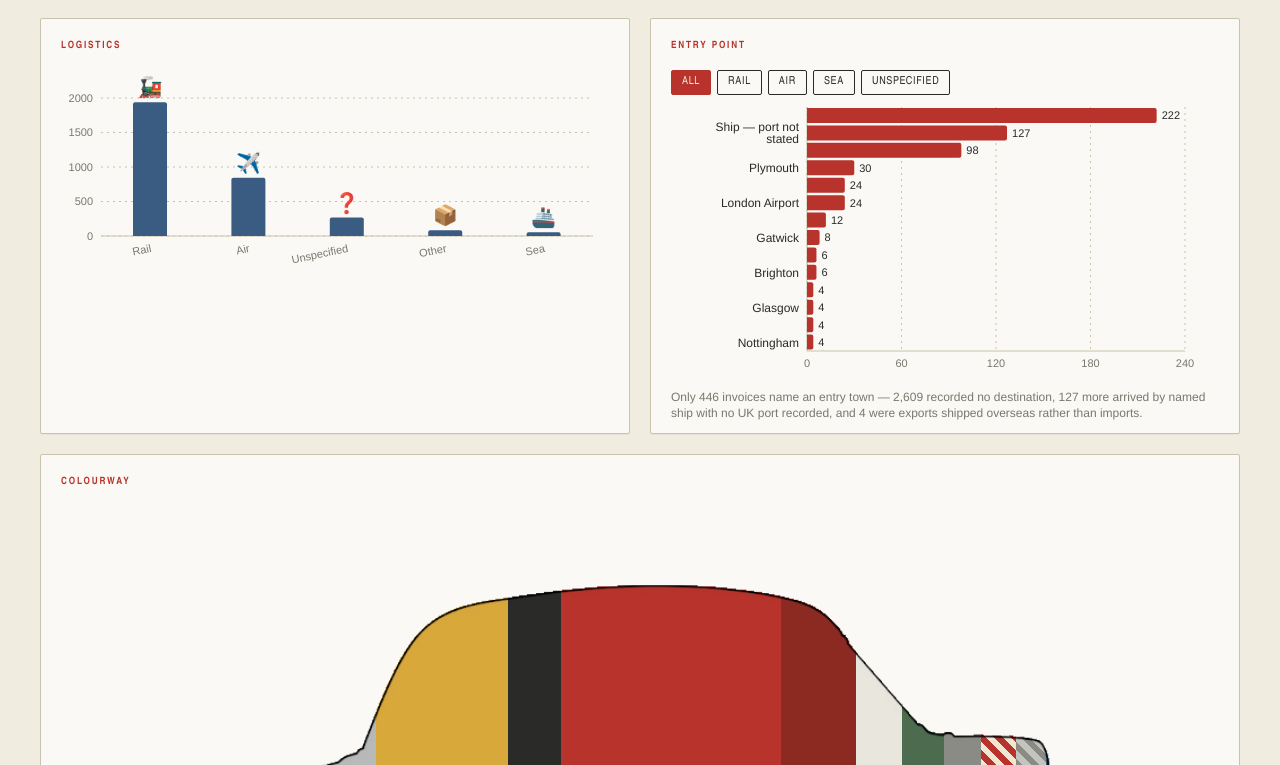
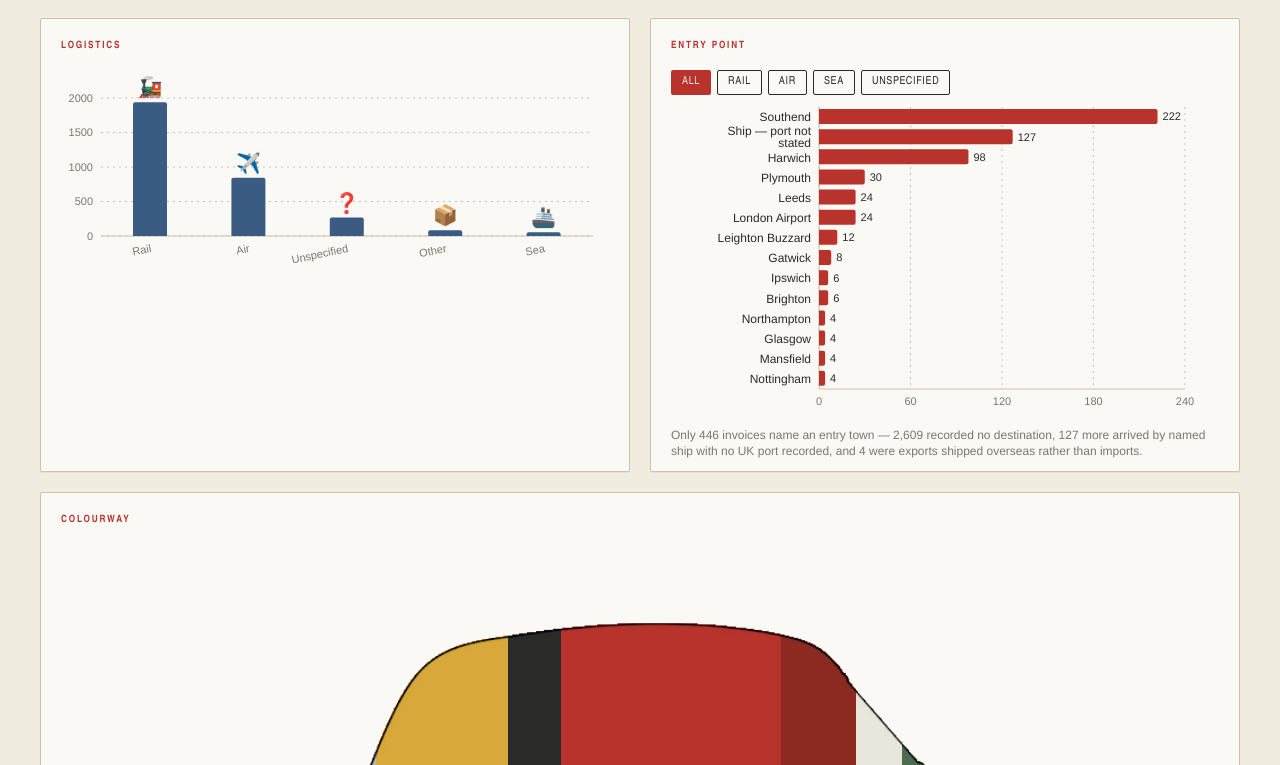
Before and after one commit to fraserbyte/Messerschmitt, a React (Vite) app: page / in a window 1280 px wide. Shown: the part 1035-1800 px from the top of the page. Built offline with nearby package versions, Linux system fonts and the light colour scheme.

Commit message:
Fix entry point chart: show all category labels (interval=0) and add breathing room

```diff
--- a/src/App.jsx
+++ b/src/App.jsx
@@ -506,14 +506,15 @@ export default function App() {
               </button>
             ))}
           </div>
-          <ResponsiveContainer width="100%" height={Math.max(120, ENTRY_DATA[entryMethod].length * 18 + 30)}>
+          <ResponsiveContainer width="100%" height={Math.max(140, ENTRY_DATA[entryMethod].length * 20 + 40)}>
             <BarChart data={ENTRY_DATA[entryMethod]} layout="vertical" margin={{ left: 8, right: 34, top: 4, bottom: 4 }}>
               <CartesianGrid strokeDasharray="2 4" stroke={RIVET} horizontal={false} />
               <XAxis type="number" tick={{ fontSize: 11, fill: "#7A776D" }} axisLine={{ stroke: RIVET }} tickLine={false} />
               <YAxis
                 type="category"
                 dataKey="name"
-                width={128}
+                width={140}
+                interval={0}
                 tick={{ fontSize: 12, fill: INK }}
                 axisLine={{ stroke: RIVET }}
                 tickLine={false}
```
